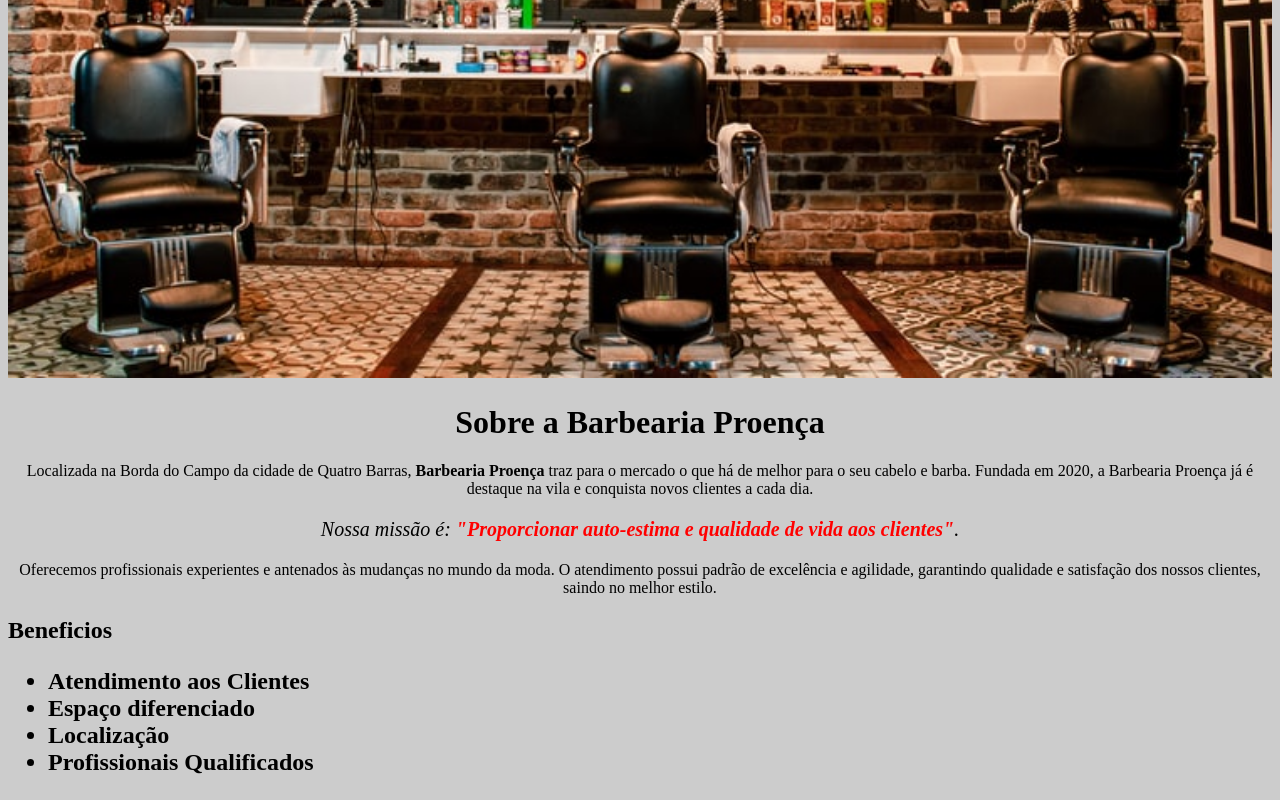
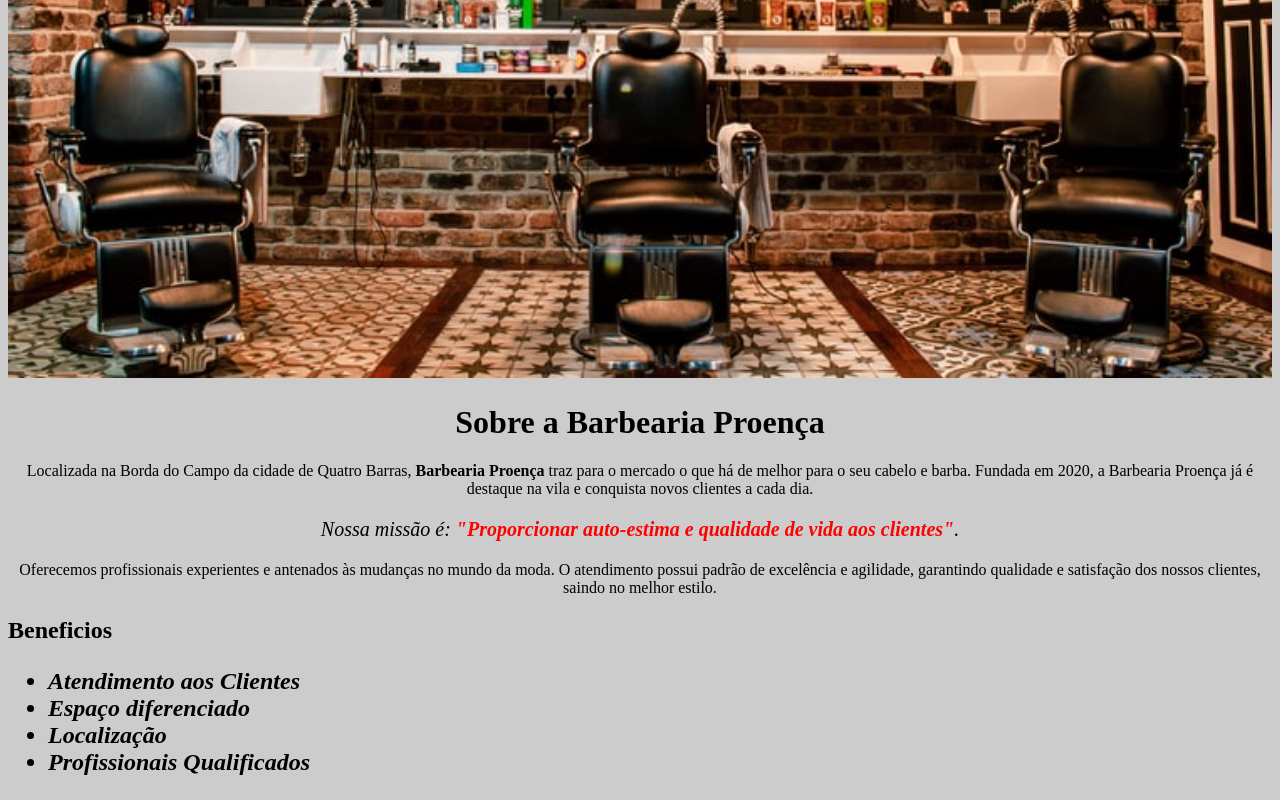
Before and after one commit to viivinii/site, a plain HTML site: page index.html in a window 1280 px wide. Shown: the part 469-1269 px from the top of the page. Drawn offline with Linux system fonts and the light colour scheme.

Commit message:
Update style.css

```diff
--- a/style.css
+++ b/style.css
@@ -21,3 +21,7 @@ p {
 em strong {
     color: #FF0000;
 }
+
+.itens {
+    font-style: italic
+}
```
